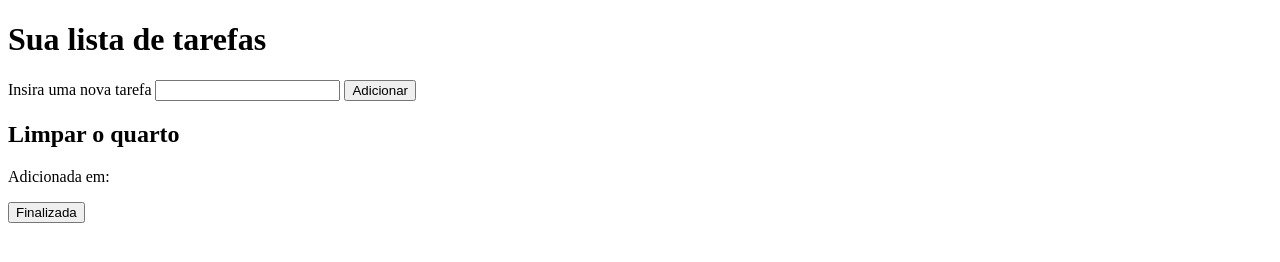
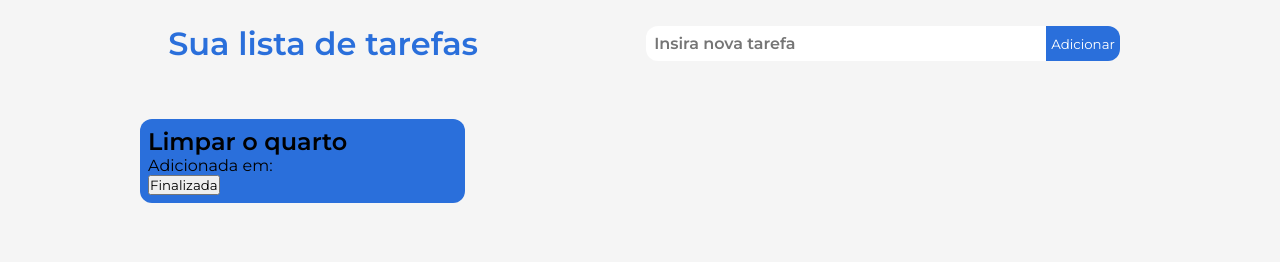
Before and after one commit to BePoyerGabe/todo-list, a plain HTML site: page index.html in a window 1280 px wide. Drawn offline with Linux system fonts and the light colour scheme.

Commit message:
inputs/todo style

```diff
--- a/index.html
+++ b/index.html
@@ -3,15 +3,17 @@
 <head>
     <meta charset="UTF-8">
     <meta name="viewport" content="width=device-width, initial-scale=1.0">
+    <link rel="stylesheet" href="style.css">
     <title>To Do list</title>
 </head>
 <body>
-    <h1>Sua lista de tarefas</h1>
-    <div class="input">
-        <label for="task">Insira uma nova tarefa</label>
-        <input type="text" name="task" id="taskField">
-        <button class="add">Adicionar</button>
-    </div>
+    <header>
+        <h1>Sua lista de tarefas</h1>
+        <div class="input">
+            <input type="text" name="task" id="taskField" placeholder="Insira nova tarefa">
+            <button class="add">Adicionar</button>
+        </div>
+    </header>
 
     <div class="todos">
         <div class="todo">
--- a/main.js
+++ b/main.js
@@ -8,7 +8,7 @@ document.querySelector('.add').addEventListener('click', () => {
     const paragraph = document.createElement('p')
     const button = document.createElement('button')
 
-
+    taskDiv.classList.add('todo')
     let today = new Date()
     today = Intl.DateTimeFormat('pt-BR').format(today)
 
--- /dev/null
+++ b/style.css
@@ -0,0 +1,69 @@
+@import url('https://fonts.googleapis.com/css2?family=Montserrat:wght@200;400;600&display=swap');
+
+
+* {
+    margin: 0;
+    padding: 0;
+    box-sizing: border-box;
+    font-family: 'Montserrat', sans-serif;
+}
+
+body {
+    background-color: whitesmoke;
+}
+
+header {
+    display: flex;
+    align-items: center;
+    justify-content: space-evenly;
+    margin: 16px 0;
+
+}
+
+h1 {
+    padding: 8px;
+    color: #2a6fdb;
+}
+
+.input {
+    display: flex;
+
+}
+
+.input input {
+    outline: none;
+    border: none;
+    font-size: 16px;
+    padding: 8px;
+    min-width: 400px;
+    font-weight: 600;
+    color: #444;
+    border-bottom-left-radius: 12px;
+    border-top-left-radius: 12px;
+}
+
+.input button {
+    border: none;
+    outline: none;
+    cursor: pointer;
+    background-color: #2a6fdb;
+    border-bottom-right-radius: 12px;
+    border-top-right-radius: 12px;
+    color: white;
+    padding: 5px;
+}
+
+.todos {
+    display: grid;
+    grid-template-columns: repeat(3, 1fr);
+    width: 1000px;
+    justify-content: center;
+    margin: 48px auto 0;
+    grid-gap: 12px;
+}
+
+.todo {
+    padding: 8px;
+    background-color: #2a6fdb;
+    border-radius: 12px;
+}
```
